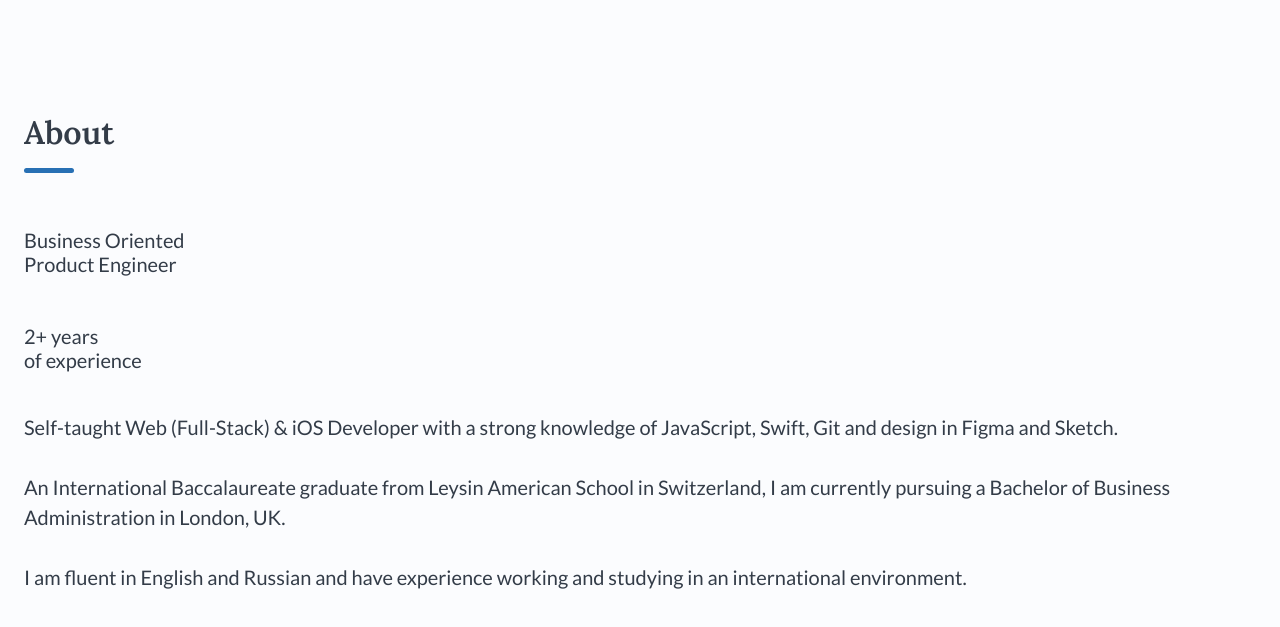
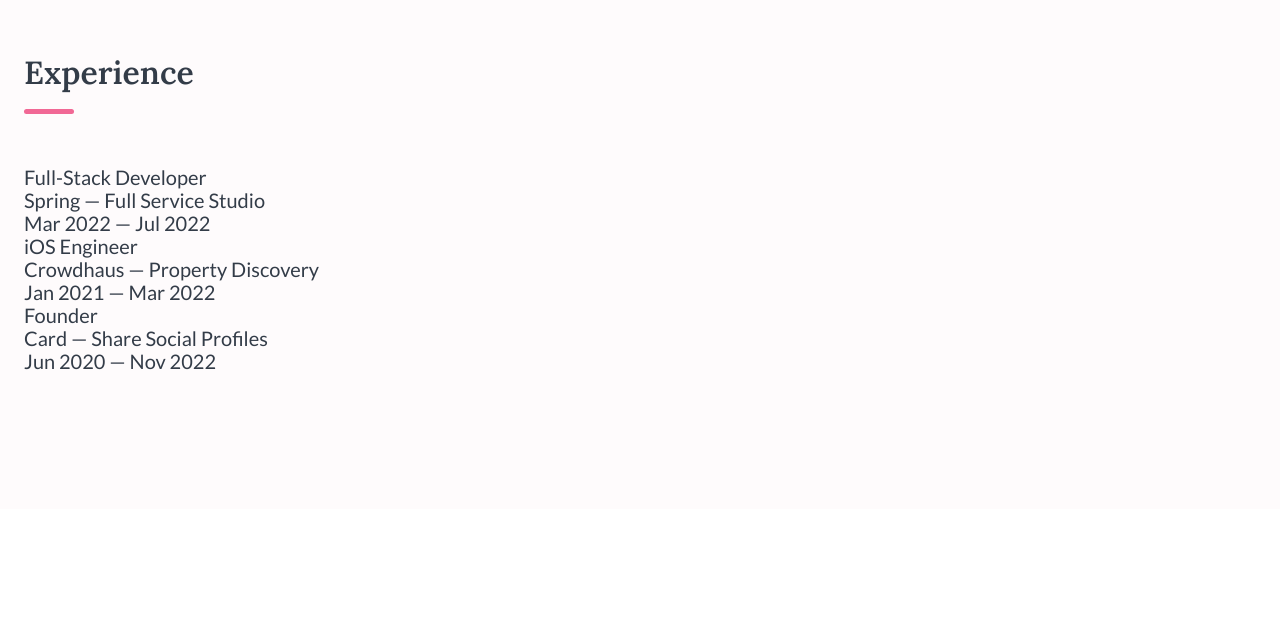
Before and after one commit to andrey-mitko/andreymitko.com.v2, a Next.js app: page / in a window 1280 px wide. Shown: the part 1597-2224 px from the top of the page. After the commit the page ends 2106 px from the top, so only its background shows below. Built offline with nearby package versions, Linux system fonts and the light colour scheme.

Commit message:
Started working on Experience Section

```diff
--- a/components/AboutSection/styles.tsx
+++ b/components/AboutSection/styles.tsx
@@ -7,15 +7,17 @@ export const AboutWrapper = styled(Section)`
   background-color: var(--color-lightblue);
 `;
 
-export const FeatureText = styled.p`
+export const FeatureText = styled.h4`
   font-size: 20px;
   font-weight: 500;
-  line-height: 1.2;
+  line-height: 1.5;
   margin-top: 28px;
+  margin-bottom: 0px;
   color: var(--color-black100);
 `;
 
 export const AboutText = styled.p`
+  margin-top: 52px;
   font-size: 20px;
   font-weight: 400;
   line-height: 1.5;
@@ -23,7 +25,7 @@ export const AboutText = styled.p`
 `;
 
 export const FeaturesWrapper = styled.div`
-  margin-top: 20px;
+  margin-top: 24px;
   display: flex;
   flex-direction: column;
   justify-content: space-between;
--- /dev/null
+++ b/components/ExperienceSection/ExperienceCell/index.tsx
@@ -0,0 +1,17 @@
+import React from "react";
+import { Experience } from "../../../types";
+type Props = {
+  experience: Experience;
+};
+
+const ExperienceCell = (props: Props) => {
+  return (
+    <div>
+      <h3>{props.experience.title}</h3>
+      <h4>{props.experience.company}</h4>
+      <p>{props.experience.period}</p>
+    </div>
+  );
+};
+
+export default ExperienceCell;
--- /dev/null
+++ b/components/ExperienceSection/ExperienceCell/styles.tsx
@@ -0,0 +1 @@
+import styled from "styled-components";
--- /dev/null
+++ b/components/ExperienceSection/index.tsx
@@ -0,0 +1,43 @@
+import React from "react";
+import { ExperienceWrapper, ContentWrapper } from "./styles";
+import { SectionTitle } from "../../styles/styles";
+import ExperienceCell from "./ExperienceCell";
+import { Experience } from "../../types";
+
+type Props = {};
+
+const ExperienceSection = (props: Props) => {
+  // MARK: - Experiences Data
+  const experiences: Experience[] = [
+    {
+      title: "Full-Stack Developer",
+      company: "Spring — Full Service Studio",
+      period: "Mar 2022 — Jul 2022",
+    },
+    {
+      title: "iOS Engineer",
+      company: "Crowdhaus — Property Discovery",
+      period: "Jan 2021 — Mar 2022",
+    },
+    {
+      title: "Founder",
+      company: "Card — Share Social Profiles",
+      period: "Jun 2020  — Nov 2022",
+    },
+  ];
+
+  return (
+    <ExperienceWrapper>
+      <SectionTitle color="pink">Experience</SectionTitle>
+      <ContentWrapper>
+        <div>
+          {experiences.map((experience, index) => {
+            return <ExperienceCell key={index} experience={experience} />;
+          })}
+        </div>
+      </ContentWrapper>
+    </ExperienceWrapper>
+  );
+};
+
+export default ExperienceSection;
--- /dev/null
+++ b/components/ExperienceSection/styles.tsx
@@ -0,0 +1,12 @@
+import styled from "styled-components";
+import { Section } from "../../styles/styles";
+
+export const ExperienceWrapper = styled(Section)`
+  padding-top: 112px;
+  padding-bottom: 136px;
+  background-color: var(--color-lightpink);
+`;
+
+export const ContentWrapper = styled.div`
+  margin-top: 52px;
+`;
--- a/components/Navbar/styles.tsx
+++ b/components/Navbar/styles.tsx
@@ -12,6 +12,7 @@ export const NavWrapper = styled.div`
   background-color: ${(props: any) =>
     props.color ? `var(--color-${props.color})` : "red"};
   padding: 24px;
+  transition: background-color 0.2s ease-in-out;
 `;
 
 export const Title = styled.h1`
--- a/pages/index.tsx
+++ b/pages/index.tsx
@@ -7,14 +7,21 @@ import { useInView } from "react-intersection-observer";
 import Navbar from "../components/Navbar";
 import HeroSection from "../components/HeroSection";
 import AboutSection from "../components/AboutSection";
+import ExperienceSection from "../components/ExperienceSection";
 
 const Home: NextPage = () => {
   const [hasMounted, setHasMounted] = useState(false);
+
+  const navBarHeight = "-100px";
+
   const [heroSectionRef, heroSectionInView] = useInView({
-    rootMargin: "-100px",
+    rootMargin: navBarHeight,
   });
   const [aboutSectionRef, aboutSectionInView] = useInView({
-    rootMargin: "-100px",
+    rootMargin: navBarHeight,
+  });
+  const [experienceSectionRef, experienceSectionInView] = useInView({
+    rootMargin: navBarHeight,
   });
 
   useEffect(() => {
@@ -40,6 +47,8 @@ const Home: NextPage = () => {
               ? "white"
               : aboutSectionInView
               ? "lightblue"
+              : experienceSectionInView
+              ? "lightpink"
               : "white"
           }
         />
@@ -50,7 +59,9 @@ const Home: NextPage = () => {
           <div ref={aboutSectionRef}>
             <AboutSection />
           </div>
-          <AboutSection />
+          <div ref={experienceSectionRef}>
+            <ExperienceSection />
+          </div>
         </main>
 
         {/* <footer>
--- a/styles/styles.tsx
+++ b/styles/styles.tsx
@@ -32,6 +32,13 @@ export const GlobalStyle = createGlobalStyle`
         font-family: var(--font-lato);
         color: var(--color-black100);
         font-size: 20px;
+    }
+
+    h1,h2,h3,h4,h5,h6, p {
+      font-weight: normal;
+      font-style: normal;
+      font-size: 1em;
+      margin: 0;
     }
 
     .noselect {
--- /dev/null
+++ b/types.tsx
@@ -0,0 +1,5 @@
+export interface Experience {
+    title: string;
+    company: string;
+    period: string;
+  }
```
